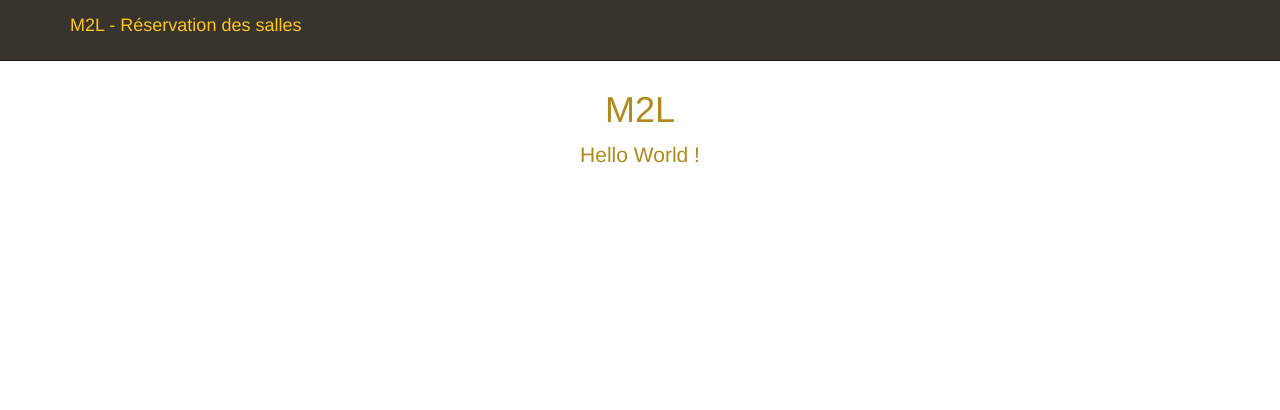
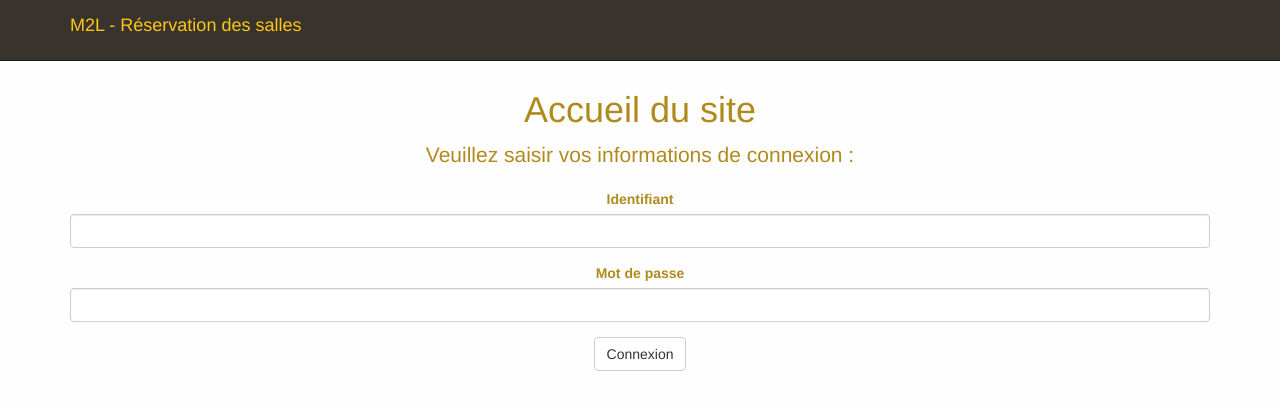
Before and after one commit to JoelTroch/SiteM2LResponsive, a PHP site: page / in a window 1280 px wide. Shown: the top 410 px of the page. Run offline with PHP 8.4, Linux system fonts and the light colour scheme.

Commit message:
Début de la mise en place du formulaire de connexion.

```diff
--- a/index.php
+++ b/index.php
@@ -5,7 +5,7 @@
 		<meta name="viewport" content="width=device-width, initial-scale=1" />
 		<meta name="description" content="Site intranet pour la réservation des salles de la Maison des Ligues de Lorraine" />
 		<meta name="author" content="netEmedia" />
-		<title>Site intranet M2L - Réservation des salles</title>
+		<title>Site intranet M2L - Accueil</title>
 		<link href="css/bootstrap.css" rel="stylesheet" type="text/css" media="all" />
 		<link href="css/bootstrap-theme-colors.css" rel="stylesheet" type="text/css" media="all" />
 		<link href="css/theme.css" rel="stylesheet" type="text/css" media="all" />
@@ -24,8 +24,19 @@
 		</div>
 		<div class="container theme-showcase" role="main">
 			<div>
-				<h1>M2L</h1>
-				<p class="lead">Hello World !</p>
+				<h1>Accueil du site</h1>
+				<p class="lead">Veuillez saisir vos informations de connexion :</p>
+				<form role="form" action="index.php" method="post">
+					<div class="form-group">
+						<label for="identifiant">Identifiant</label>
+						<input type="text" class="form-control" id="identifiant" />
+					</div>
+					<div class="form-group">
+						<label for="motdepasse">Mot de passe</label>
+						<input type="password" class="form-control" id="motdepasse" />
+					</div>
+					<button type="submit" class="btn btn-default">Connexion</button>
+				</form>
 			</div>
 		</div>
 		<script type="text/javascript" src="js/jquery-1.11.1.js"></script>
```
